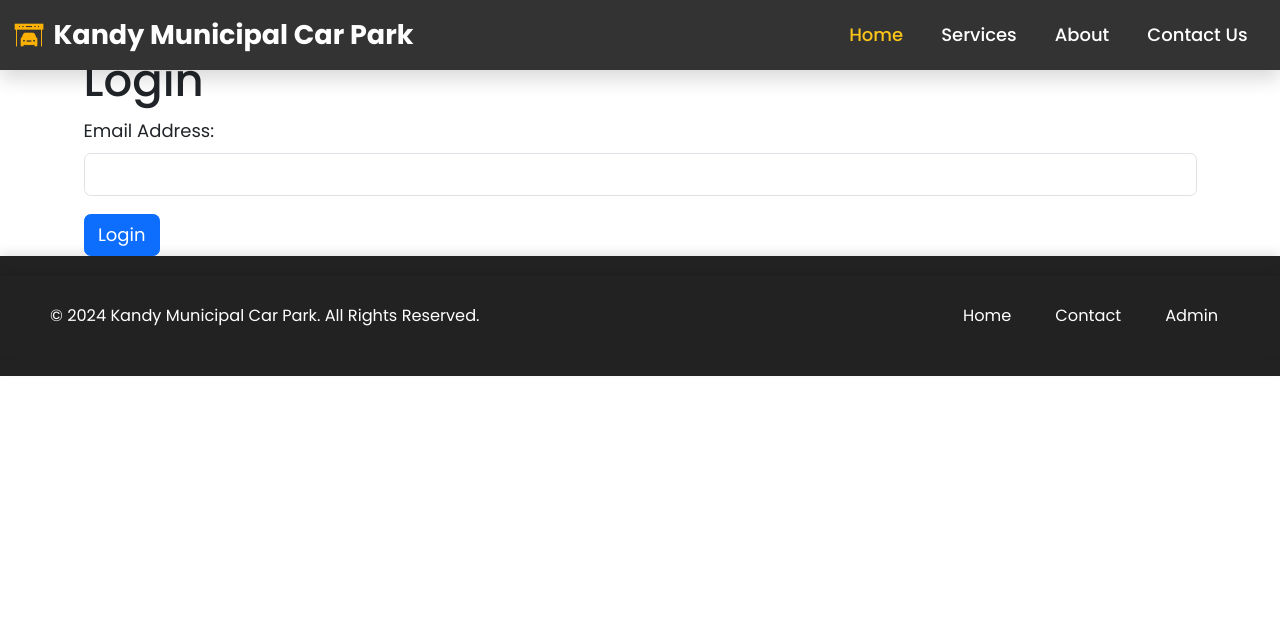
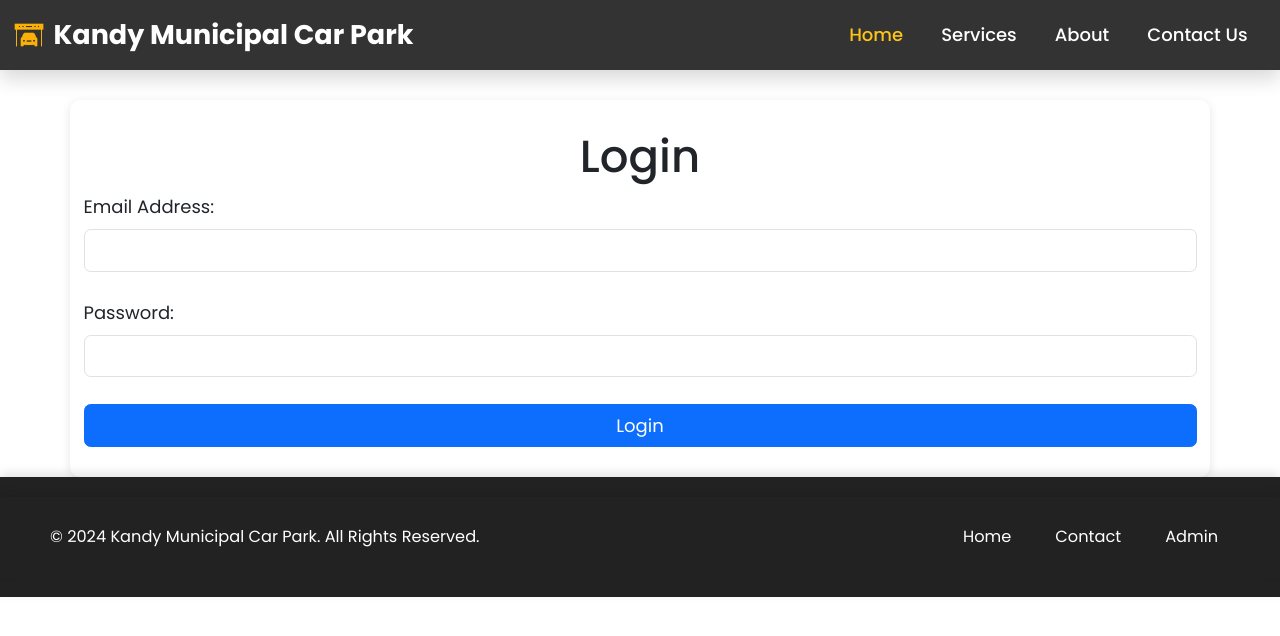
Before and after one commit to Nadun24617/Parking-Reservation-Application, a PHP site: page /cus-login.php in a window 1280 px wide. Shown: the top 636 px of the page. Run offline with PHP 8.4, Linux system fonts and the light colour scheme; some web fonts are replaced.

Commit message:
style: Refactor login page styles for improved appearance and user experience
Refactor the styles of the login page to enhance its appearance and improve the user experience. Update the background color, container layout, and form styles to create a more visually appealing and user-friendly login form. Additionally, add error handling for invalid login attempts to provide better feedback to users. This change improves the overall aesthetics and usability of the application.

```diff
--- a/Parking Management Application/cus-login.php
+++ b/Parking Management Application/cus-login.php
@@ -5,19 +5,77 @@
     <meta name="viewport" content="width=device-width, initial-scale=1.0">
     <title>Login</title>
     <link rel="stylesheet" href="https://stackpath.bootstrapcdn.com/bootstrap/4.5.2/css/bootstrap.min.css">
+    <style>
+        body {
+            background-color: #f4f4f4;
+        }
+        .container {
+            max-width: 500px;
+            margin-top: 100px;
+            padding: 30px;
+            background-color: #fff;
+            border-radius: 10px;
+            box-shadow: 0 2px 10px rgba(0, 0, 0, 0.1);
+        }
+        .form-group {
+            margin-bottom: 1.5rem;
+        }
+        .btn-primary {
+            background-color: #007bff;
+            border-color: #007bff;
+            transition: background-color 0.3s, transform 0.3s;
+        }
+        .btn-primary:hover {
+            background-color: #0056b3;
+            transform: translateY(-2px);
+        }
+        .alert {
+            margin-top: 20px;
+        }
+    </style>
 </head>
 <body>
     <header>
         <?php include("components/header.php")?>
     </header>
     <div class="container">
-        <h1 class="mt-5">Login</h1>
-        <form action="cus-details.php" method="post">
+        <h1 class="text-center">Login</h1>
+        <?php
+        session_start();
+        require 'db.php';
+
+        $error = '';
+
+        if ($_SERVER['REQUEST_METHOD'] == 'POST') {
+            $email = filter_var($_POST['email'], FILTER_SANITIZE_EMAIL);
+            $password = $_POST['password'];
+
+            $stmt = $pdo->prepare("SELECT * FROM users WHERE email = ?");
+            $stmt->execute([$email]);
+            $user = $stmt->fetch();
+
+            if ($user && password_verify($password, $user['password'])) {
+                $_SESSION['user_id'] = $user['id'];
+                header('Location: cus-details.php');
+                exit;
+            } else {
+                $error = "Invalid email or password.";
+            }
+        }
+        ?>
+        <?php if ($error): ?>
+            <div class="alert alert-danger"><?php echo $error; ?></div>
+        <?php endif; ?>
+        <form action="login.php" method="post">
             <div class="form-group">
                 <label for="email">Email Address:</label>
                 <input type="email" id="email" name="email" class="form-control" required>
             </div>
-            <button type="submit" class="btn btn-primary">Login</button>
+            <div class="form-group">
+                <label for="password">Password:</label>
+                <input type="password" id="password" name="password" class="form-control" required>
+            </div>
+            <button type="submit" class="btn btn-primary btn-block">Login</button>
         </form>
     </div>
     <footer>
--- /dev/null
+++ b/Parking Management Application/db.php
@@ -0,0 +1,14 @@
+<?php
+// db.php
+$host = 'localhost';
+$db = 'parking_reservation';
+$user = 'root'; // Use your database username
+$pass = ''; // Use your database password
+
+try {
+    $pdo = new PDO("mysql:host=$host;dbname=$db", $user, $pass);
+    $pdo->setAttribute(PDO::ATTR_ERRMODE, PDO::ERRMODE_EXCEPTION);
+} catch (PDOException $e) {
+    die("Could not connect to the database $db :" . $e->getMessage());
+}
+?>
```
Also changed, not shown: parking_reservation_system.sql (+20 -0 lines).
